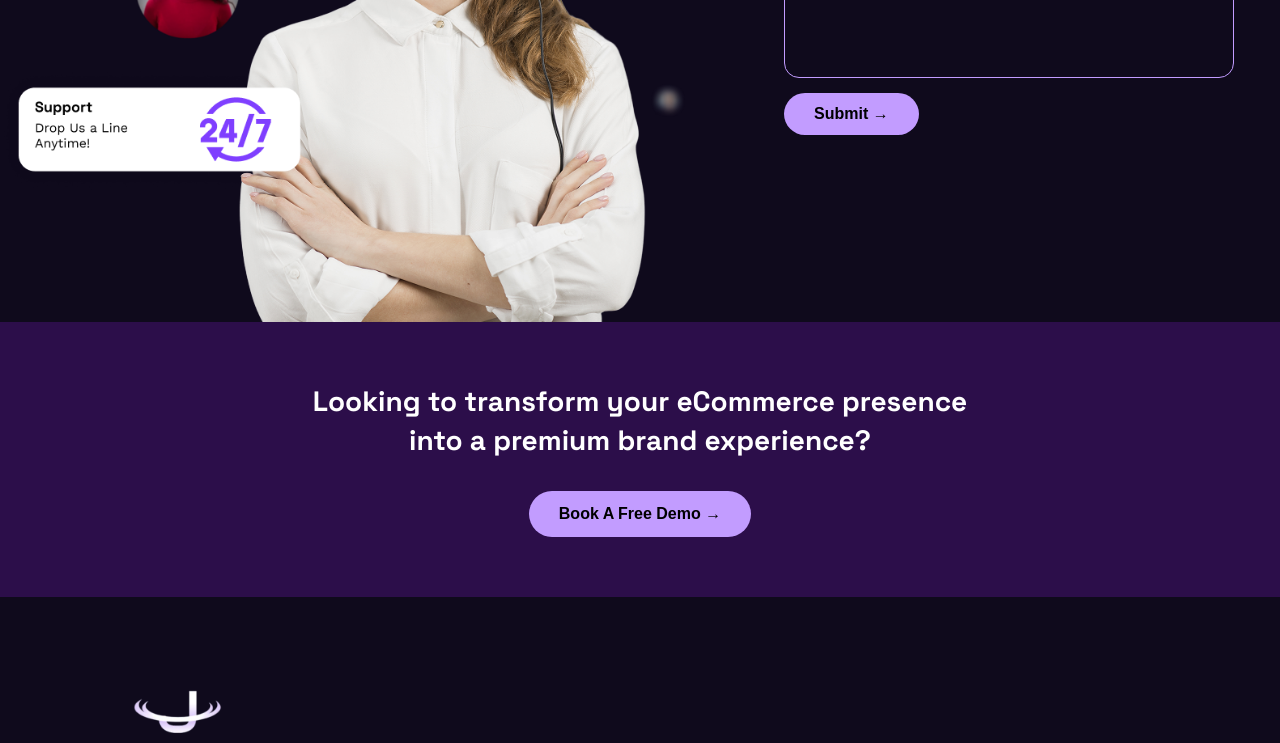
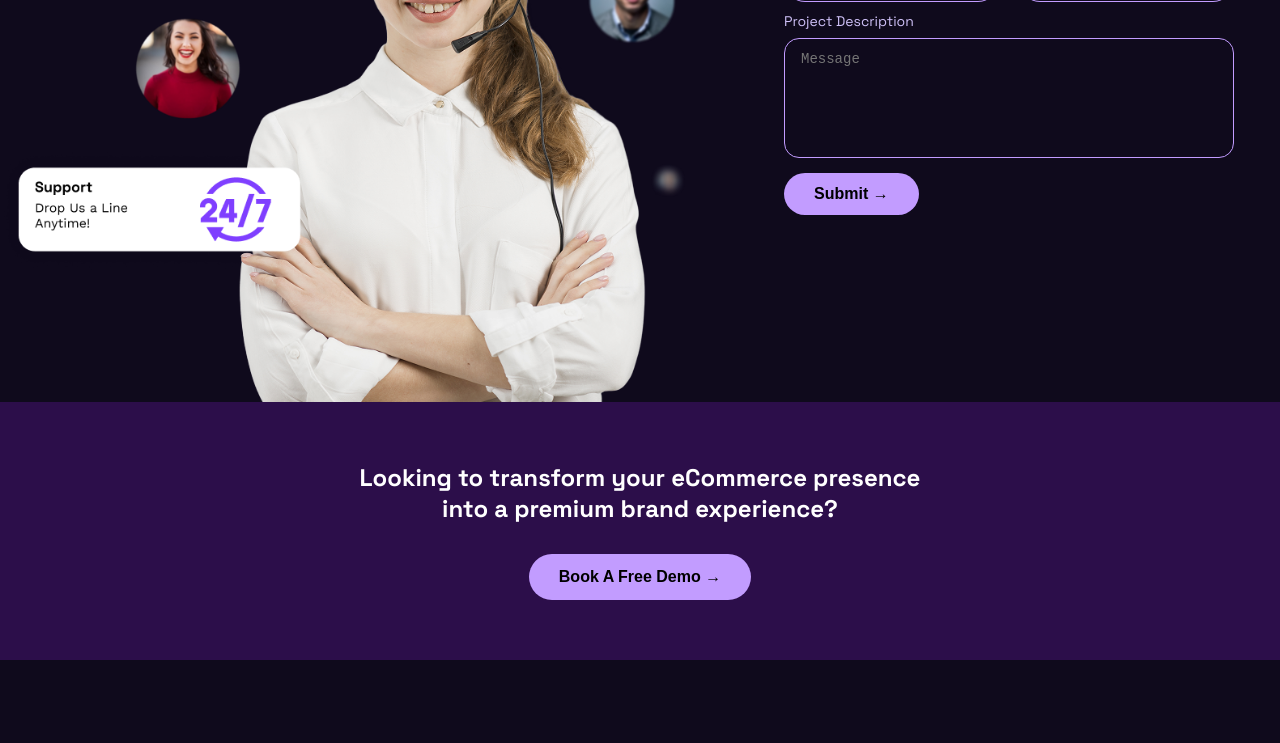
Before and after one commit to Jincora7/JincoraSite, a React (Vite) app: page / in a window 1280 px wide. Shown: the part 7848-8591 px from the top of the page. Built offline with nearby package versions, Linux system fonts and the light colour scheme.

Commit message:
home done

```diff
--- a/src/components/Home/GrowthSection/GrowthSection.css
+++ b/src/components/Home/GrowthSection/GrowthSection.css
@@ -88,7 +88,7 @@
 }
 
 .faq-section {
-  margin-top: 80px;
+  margin-top: 160px;
   max-width: 1200px;
   margin-left: auto;
   margin-right: auto;
@@ -196,6 +196,12 @@
   .growth-chart img {
     max-width: 90%;
   }
+
+  .faq-section {
+  margin-top: 80px;
+
+}
+
 
   .faq-section h3 {
     font-size: 20px;
--- a/src/components/Home/GrowthSection/GrowthSection.jsx
+++ b/src/components/Home/GrowthSection/GrowthSection.jsx
@@ -28,31 +28,36 @@ export default function GrowthSection() {
         <div className="faq-item">
           <details>
             <summary>What platforms do you specialize in?</summary>
-            <p>We specialize in Shopify and WordPress, including WooCommerce and custom development solutions.</p>
+            <p>We focus on Shopify and WordPress, including WooCommerce, to deliver tailored, scalable eCommerce and business websites.
+ Our team also supports third-party integrations and custom functionalities as needed.</p>
           </details>
         </div>
         <div className="faq-item">
           <details>
             <summary>How long does a typical project take?</summary>
-            <p>It depends on project complexity. Most projects take between 2–6 weeks.</p>
+            <p>Most websites are completed within 1 to 3 weeks depending on your project’s size, content, and requirements.
+ Urgent timelines can be accommodated with express delivery options.</p>
           </details>
         </div>
         <div className="faq-item">
           <details>
             <summary>Do you offer post-launch support?</summary>
-            <p>Yes, we provide ongoing support and maintenance to ensure long-term success.</p>
+            <p>Yes, we provide flexible support plans for updates, troubleshooting, training, and continuous improvements after launch.
+ Our goal is to keep your site running smoothly as your business evolves.</p>
           </details>
         </div>
          <div className="faq-item">
           <details>
             <summary>Can you migrate my current website?</summary>
-            <p>Yes, we provide ongoing support and maintenance to ensure long-term success.</p>
+            <p>Absolutely. We handle full-site migrations, preserving your content, design elements, and SEO performance wherever possible.
+Our process ensures a smooth, secure transition with minimal downtime.</p>
           </details>
         </div>
          <div className="faq-item">
           <details>
             <summary>Will my wesite be mobile-frineldy and SEO-ready?</summary>
-            <p>es, we provide ongoing support and maintenance to ensure long-term success.</p>
+            <p>Yes, all our websites are responsive across devices and optimized for fast loading and search engine visibility.
+ We follow SEO best practices from day one for better rankings.</p>
           </details>
         </div>
       </div>
--- a/src/components/Home/PurplePageHome/PurplePageHome.css
+++ b/src/components/Home/PurplePageHome/PurplePageHome.css
@@ -10,9 +10,9 @@
   justify-content: center;
 }
 
-.demo-title {
-  font-size: 28px;
-  font-weight: 700;
+.demo-title h4{
+  font-size: 10px;
+  font-weight: 600;
   margin-bottom: 30px;
   line-height: 1.4;
 }
@@ -27,6 +27,8 @@
   border-radius: 25px;
   cursor: pointer;
   transition: background-color 0.3s ease, transform 0.3s ease;
+  margin-top: 30px;
+
 }
 
 .demo-button:hover {
--- a/src/components/Home/PurplePageHome/PurplePageHome.jsx
+++ b/src/components/Home/PurplePageHome/PurplePageHome.jsx
@@ -4,11 +4,11 @@ import './PurplePageHome.css'
 function PurplePageHome() {
   return (
  <div className="demo-section">
-              <h2 className="demo-title">
+              <h4 >
                   Looking to transform your eCommerce presence
                   <br />
                   into a premium brand experience?
-              </h2>
+              </h4>
               <button className="demo-button">Book A Free Demo →</button>
           </div>
 
--- a/src/components/Services/PurplePageServices/PurplePageServices.css
+++ b/src/components/Services/PurplePageServices/PurplePageServices.css
@@ -10,7 +10,7 @@
   justify-content: center;
 }
 
-.demo-title {
+.demo-title2 {
   font-size: 28px;
   font-weight: 700;
   margin-bottom: 30px;
--- a/src/components/Services/PurplePageServices/PurplePageServices.jsx
+++ b/src/components/Services/PurplePageServices/PurplePageServices.jsx
@@ -4,7 +4,7 @@ import './PurplePageServices.css'
 function PurplePageServices() {
   return (
  <div className="demo-section">
-              <h2 className="demo-title">
+              <h2 className="demo-title2">
                   Ready to Boost Your eCommerce Brand?
                   <br />
                  Turn your online store into a standout premium experience.
```
